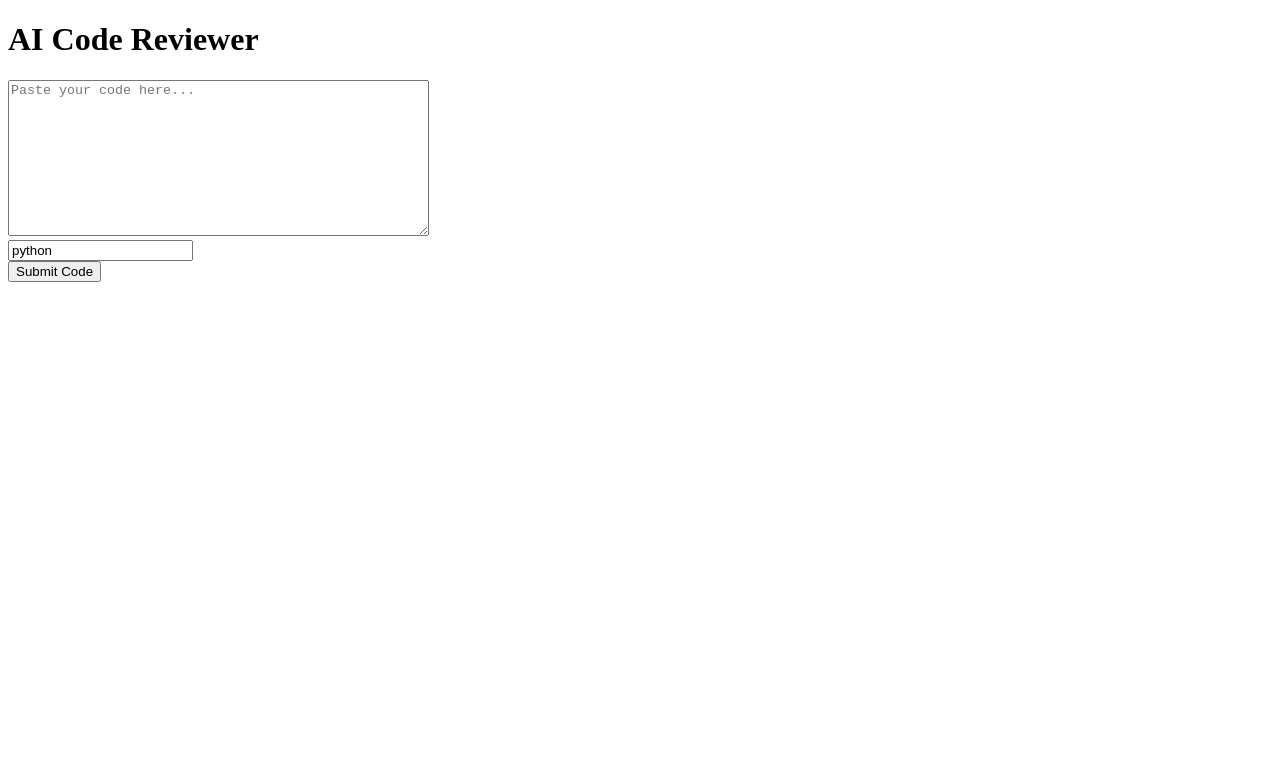
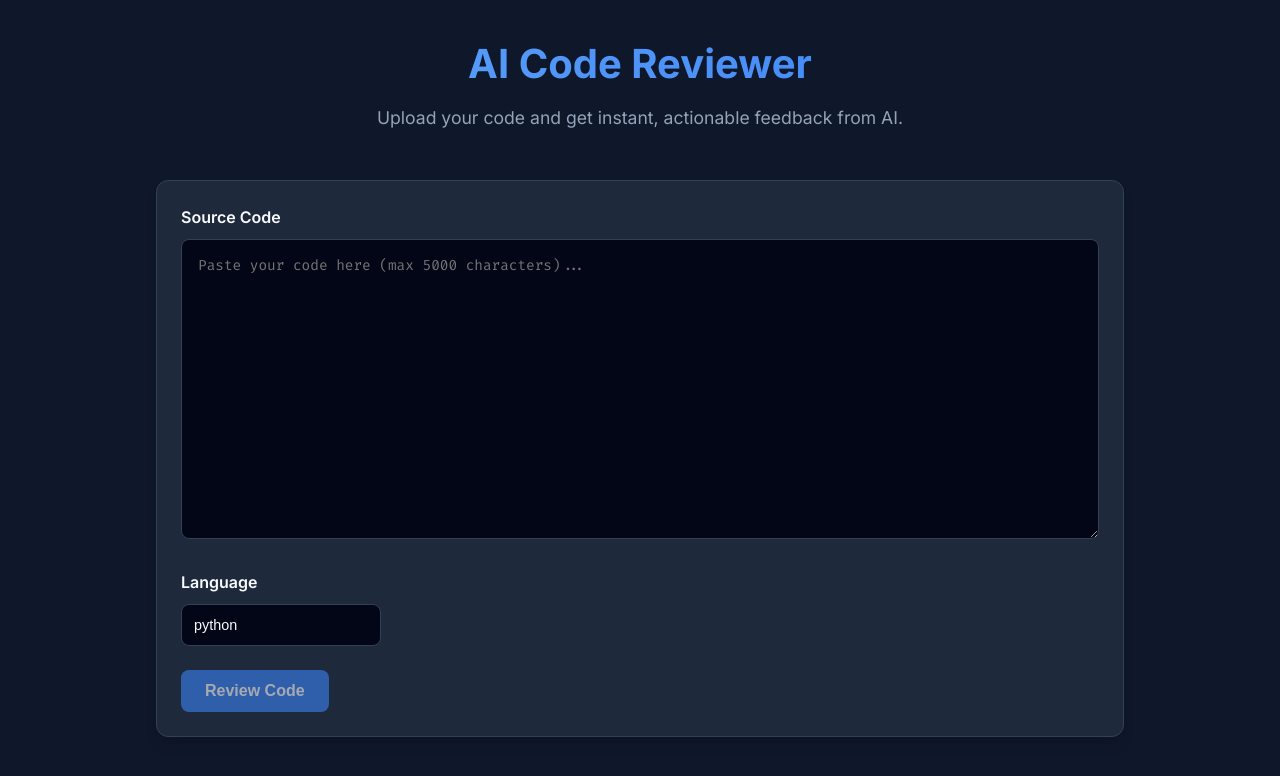
Before and after one commit to Sarvan-12/ai-code-review-tool, a React app in the folder frontend/: page / in a window 1280 px wide. Shown: the top 776 px of the page. Built offline with nearby package versions, Linux system fonts and the light colour scheme; the HTML template or start-up script is replaced by a standard one.

Commit message:
Refactor frontend UI and update documentation

```diff
--- /dev/null
+++ b/frontend/src/App.css
@@ -0,0 +1,225 @@
+@import url('https://fonts.googleapis.com/css2?family=Inter:wght@400;500;600;700&family=Fira+Code:wght@400;500&display=swap');
+
+:root {
+  --bg-color: #0f172a;
+  --surface-color: #1e293b;
+  --surface-lighter: #334155;
+  --primary-color: #3b82f6;
+  --primary-hover: #2563eb;
+  --text-main: #f8fafc;
+  --text-muted: #94a3b8;
+  --success: #10b981;
+  --warning: #f59e0b;
+  --danger: #ef4444;
+  --border-color: #334155;
+  --radius: 12px;
+  --shadow: 0 10px 15px -3px rgba(0, 0, 0, 0.1), 0 4px 6px -2px rgba(0, 0, 0, 0.05);
+}
+
+* {
+  box-sizing: border-box;
+  margin: 0;
+  padding: 0;
+}
+
+body {
+  font-family: 'Inter', sans-serif;
+  background-color: var(--bg-color);
+  color: var(--text-main);
+  line-height: 1.6;
+  -webkit-font-smoothing: antialiased;
+}
+
+.container {
+  max-width: 1000px;
+  margin: 0 auto;
+  padding: 2rem 1rem;
+}
+
+header {
+  text-align: center;
+  margin-bottom: 3rem;
+}
+
+header h1 {
+  font-size: 2.5rem;
+  font-weight: 800;
+  background: linear-gradient(to right, #60a5fa, #3b82f6);
+  -webkit-background-clip: text;
+  -webkit-text-fill-color: transparent;
+  margin-bottom: 0.5rem;
+}
+
+header p {
+  color: var(--text-muted);
+  font-size: 1.1rem;
+}
+
+.card {
+  background-color: var(--surface-color);
+  border-radius: var(--radius);
+  border: 1px solid var(--border-color);
+  padding: 1.5rem;
+  box-shadow: var(--shadow);
+  margin-bottom: 2rem;
+}
+
+/* Form Styles */
+.input-group {
+  margin-bottom: 1.5rem;
+}
+
+.input-group label {
+  display: block;
+  font-weight: 600;
+  margin-bottom: 0.5rem;
+  color: var(--text-main);
+}
+
+textarea {
+  width: 100%;
+  background-color: #020617;
+  color: var(--text-main);
+  border: 1px solid var(--border-color);
+  border-radius: 8px;
+  padding: 1rem;
+  font-family: 'Fira Code', monospace;
+  font-size: 0.9rem;
+  resize: vertical;
+  min-height: 300px;
+  outline: none;
+  transition: border-color 0.2s;
+}
+
+textarea:focus {
+  border-color: var(--primary-color);
+}
+
+.lang-input {
+  width: 100%;
+  max-width: 200px;
+  background-color: #020617;
+  color: var(--text-main);
+  border: 1px solid var(--border-color);
+  border-radius: 8px;
+  padding: 0.75rem;
+  font-size: 0.9rem;
+  outline: none;
+}
+
+.btn {
+  display: inline-flex;
+  align-items: center;
+  justify-content: center;
+  padding: 0.75rem 1.5rem;
+  border-radius: 8px;
+  font-weight: 600;
+  cursor: pointer;
+  transition: all 0.2s;
+  border: none;
+  font-size: 1rem;
+}
+
+.btn-primary {
+  background-color: var(--primary-color);
+  color: white;
+}
+
+.btn-primary:hover:not(:disabled) {
+  background-color: var(--primary-hover);
+  transform: translateY(-1px);
+}
+
+.btn-primary:disabled {
+  opacity: 0.6;
+  cursor: not-allowed;
+}
+
+/* Result Styles */
+.score-badge {
+  display: inline-block;
+  padding: 0.5rem 1rem;
+  border-radius: 99px;
+  font-weight: 700;
+  font-size: 1.2rem;
+  margin-bottom: 1rem;
+}
+
+.score-high { background-color: rgba(16, 185, 129, 0.2); color: var(--success); }
+.score-mid { background-color: rgba(245, 158, 11, 0.2); color: var(--warning); }
+.score-low { background-color: rgba(239, 68, 68, 0.2); color: var(--danger); }
+
+.section-title {
+  font-size: 1.25rem;
+  font-weight: 700;
+  margin: 2rem 0 1rem;
+  display: flex;
+  align-items: center;
+  gap: 0.75rem;
+}
+
+.issue-item {
+  background-color: var(--surface-lighter);
+  border-radius: 8px;
+  padding: 1rem;
+  margin-bottom: 1rem;
+  border-left: 4px solid var(--primary-color);
+}
+
+.issue-item.bug { border-left-color: var(--danger); }
+.issue-item.performance { border-left-color: var(--warning); }
+.issue-item.improvement { border-left-color: var(--primary-color); }
+
+.issue-desc {
+  font-weight: 600;
+  margin-bottom: 0.5rem;
+}
+
+.issue-fix {
+  color: var(--text-muted);
+  font-size: 0.9rem;
+}
+
+.issue-fix strong {
+  color: var(--success);
+}
+
+.refactored-code-container {
+  background-color: #020617;
+  border-radius: 8px;
+  padding: 1rem;
+  overflow-x: auto;
+  position: relative;
+}
+
+.refactored-code-container pre {
+  font-family: 'Fira Code', monospace;
+  font-size: 0.85rem;
+  color: #e2e8f0;
+  white-space: pre-wrap;
+  word-break: break-all;
+}
+
+.meta-info {
+  display: flex;
+  gap: 1.5rem;
+  margin-top: 2rem;
+  padding-top: 1rem;
+  border-top: 1px solid var(--border-color);
+  color: var(--text-muted);
+  font-size: 0.8rem;
+}
+
+.error-box {
+  background-color: rgba(239, 68, 68, 0.1);
+  border: 1px solid var(--danger);
+  color: var(--danger);
+  padding: 1rem;
+  border-radius: 8px;
+  margin-bottom: 1.5rem;
+}
+
+@media (max-width: 640px) {
+  header h1 { font-size: 1.8rem; }
+  .container { padding: 1rem; }
+}
--- a/frontend/src/App.jsx
+++ b/frontend/src/App.jsx
@@ -1,67 +1,79 @@
-import { useState } from 'react'
-import axios from 'axios'
+import React, { useState } from 'react';
+import axios from 'axios';
+import Header from './components/Header';
+import CodeInput from './components/CodeInput';
+import ReviewResult from './components/ReviewResult';
+import './App.css';
 
+/**
+ * Main Application Component
+ * Manages the state for code review requests and orchestrates the UI flow.
+ */
 function App() {
-  const [code, setCode] = useState('')
-  const [language, setLanguage] = useState('python')
-  const [result, setResult] = useState(null)
-  const [loading, setLoading] = useState(false)
-  const [error, setError] = useState('')
+  // ─── State Management ────────────────────────────────────────────────────────
+  const [sourceCode, setSourceCode] = useState('');
+  const [language, setLanguage] = useState('python');
+  const [reviewData, setReviewData] = useState(null);
+  const [isProcessing, setIsProcessing] = useState(false);
+  const [errorMessage, setErrorMessage] = useState('');
 
-  const handleSubmit = async (e) => {
-    e.preventDefault()
-    setLoading(true)
-    setError('')
-    setResult(null)
+  /**
+   * Handles the form submission to the backend API.
+   * Sends code and language to /api/review and updates state with results.
+   */
+  const handleReviewSubmit = async (e) => {
+    e.preventDefault();
+
+    // Reset state before new request
+    setIsProcessing(true);
+    setErrorMessage('');
+    setReviewData(null);
 
     try {
-      const response = await axios.post('/api/review', { code, language })
-      setResult(response.data)
+      // POST request to the local backend (proxied via Vite)
+      const response = await axios.post('/api/review', {
+        code: sourceCode,
+        language
+      });
+
+      setReviewData(response.data);
     } catch (err) {
-      setError(err.response?.data?.error || err.message || 'Something went wrong')
+      // Extract error message from axios error object
+      const errorMsg = err.response?.data?.error || err.message || 'An unexpected error occurred';
+      setErrorMessage(errorMsg);
     } finally {
-      setLoading(false)
+      setIsProcessing(false);
     }
-  }
+  };
 
   return (
-    <div>
-      <h1>AI Code Reviewer</h1>
-      <form onSubmit={handleSubmit}>
-        <div>
-          <textarea
-            value={code}
-            onChange={(e) => setCode(e.target.value)}
-            placeholder="Paste your code here..."
-            maxLength={5000}
-            rows={10}
-            cols={50}
-            required
-          />
-        </div>
-        <div>
-          <input
-            type="text"
-            value={language}
-            onChange={(e) => setLanguage(e.target.value)}
-            placeholder="Language (e.g. python)"
-            required
-          />
-        </div>
-        <button type="submit" disabled={loading}>
-          {loading ? 'Reviewing...' : 'Submit Code'}
-        </button>
-      </form>
+    <div className="container">
+      {/* Page Header */}
+      <Header />
 
-      {error && <p style={{ color: 'red' }}>{error}</p>}
+      <main>
+        {/* Error Display */}
+        {errorMessage && (
+          <div className="error-box">
+            <strong>Error:</strong> {errorMessage}
+          </div>
+        )}
 
-      {result && (
-        <pre>
-          {JSON.stringify(result, null, 2)}
-        </pre>
-      )}
+        {/* Form for Code Submission */}
+        <CodeInput
+          code={sourceCode}
+          setCode={setSourceCode}
+          language={language}
+          setLanguage={setLanguage}
+          onSubmit={handleReviewSubmit}
+          isLoading={isProcessing}
+        />
+
+        {/* Display Results when available */}
+        {reviewData && <ReviewResult result={reviewData} />}
+      </main>
     </div>
-  )
+  );
 }
 
-export default App
+export default App;
--- /dev/null
+++ b/frontend/src/components/CodeInput.jsx
@@ -0,0 +1,54 @@
+import React from 'react';
+
+/**
+ * CodeInput component handles the input form for code and language.
+ *
+ * @param {string} code - The current code string
+ * @param {function} setCode - Function to update code
+ * @param {string} language - The current language
+ * @param {function} setLanguage - Function to update language
+ * @param {function} onSubmit - Submit handler
+ * @param {boolean} isLoading - Loading state for the submit button
+ */
+const CodeInput = ({ code, setCode, language, setLanguage, onSubmit, isLoading }) => {
+  return (
+    <div className="card">
+      <form onSubmit={onSubmit}>
+        <div className="input-group">
+          <label htmlFor="code-input">Source Code</label>
+          <textarea
+            id="code-input"
+            value={code}
+            onChange={(e) => setCode(e.target.value)}
+            placeholder="Paste your code here (max 5000 characters)..."
+            maxLength={5000}
+            required
+          />
+        </div>
+
+        <div className="input-group">
+          <label htmlFor="language-input">Language</label>
+          <input
+            id="language-input"
+            className="lang-input"
+            type="text"
+            value={language}
+            onChange={(e) => setLanguage(e.target.value)}
+            placeholder="e.g. python, javascript"
+            required
+          />
+        </div>
+
+        <button
+          type="submit"
+          className="btn btn-primary"
+          disabled={isLoading || !code.trim()}
+        >
+          {isLoading ? 'Analyzing Code...' : 'Review Code'}
+        </button>
+      </form>
+    </div>
+  );
+};
+
+export default CodeInput;
--- /dev/null
+++ b/frontend/src/components/Header.jsx
@@ -0,0 +1,16 @@
+import React from 'react';
+
+/**
+ * Header component for the AI Code Reviewer
+ * Displays the main title and sub-tagline
+ */
+const Header = () => {
+  return (
+    <header>
+      <h1>AI Code Reviewer</h1>
+      <p>Upload your code and get instant, actionable feedback from AI.</p>
+    </header>
+  );
+};
+
+export default Header;
--- /dev/null
+++ b/frontend/src/components/IssueList.jsx
@@ -0,0 +1,34 @@
+import React from 'react';
+
+/**
+ * IssueList component renders a category of issues (bugs, improvements, etc.)
+ *
+ * @param {string} title - The section title
+ * @param {Array} items - List of issue objects { issue, fix }
+ * @param {string} type - The type of issue (bug, improvement, performance) for styling
+ */
+const IssueList = ({ title, items, type }) => {
+  if (!items || items.length === 0) return null;
+
+  return (
+    <div className="issue-section">
+      <h3 className="section-title">
+        {type === 'bug' && '🐛'}
+        {type === 'performance' && '⚡'}
+        {type === 'improvement' && '✨'}
+        {type === 'issue' && '⚠️'}
+        {title}
+      </h3>
+      {items.map((item, index) => (
+        <div key={index} className={`issue-item ${type}`}>
+          <p className="issue-desc">{item.issue}</p>
+          <p className="issue-fix">
+            <strong>Suggested Fix:</strong> {item.fix}
+          </p>
+        </div>
+      ))}
+    </div>
+  );
+};
+
+export default IssueList;
--- /dev/null
+++ b/frontend/src/components/ReviewResult.jsx
@@ -0,0 +1,53 @@
+import React from 'react';
+import IssueList from './IssueList';
+
+/**
+ * ReviewResult component displays the AI feedback once available.
+ *
+ * @param {object} result - The response data from the backend
+ */
+const ReviewResult = ({ result }) => {
+  if (!result || !result.data) return null;
+
+  const { suggestions, responseTime, model, language } = result.data;
+  const score = suggestions.score;
+
+  // Determine score badge color
+  const getScoreClass = (s) => {
+    if (s >= 8) return 'score-high';
+    if (s >= 5) return 'score-mid';
+    return 'score-low';
+  };
+
+  return (
+    <div className="card">
+      <div className={`score-badge ${getScoreClass(score)}`}>
+        Overall Score: {score}/10
+      </div>
+
+      <IssueList title="Critical Bugs" items={suggestions.bugs} type="bug" />
+      <IssueList title="Security & Logic Issues" items={suggestions.issues} type="issue" />
+      <IssueList title="Performance Optimizations" items={suggestions.performance} type="performance" />
+      <IssueList title="Improvements & Best Practices" items={suggestions.improvements} type="improvement" />
+
+      {suggestions.refactored_code && (
+        <div className="refactor-section">
+          <h3 className="section-title">🛠️ Refactored Code</h3>
+          <div className="refactored-code-container">
+            <pre>
+              <code>{suggestions.refactored_code.replace(/\\n/g, '\n')}</code>
+            </pre>
+          </div>
+        </div>
+      )}
+
+      <div className="meta-info">
+        <span><strong>Language:</strong> {language}</span>
+        <span><strong>Model:</strong> {model}</span>
+        <span><strong>Response Time:</strong> {responseTime}ms</span>
+      </div>
+    </div>
+  );
+};
+
+export default ReviewResult;
```
Also changed, not shown: 2 other files (tests, documents, lock files or other folders).
